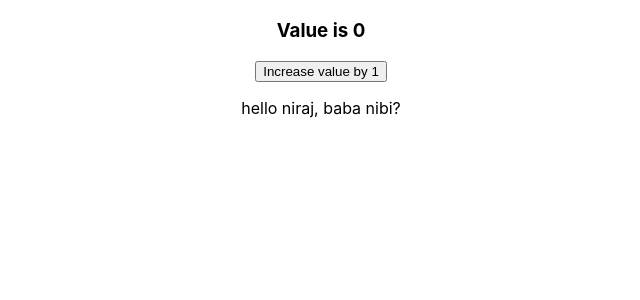
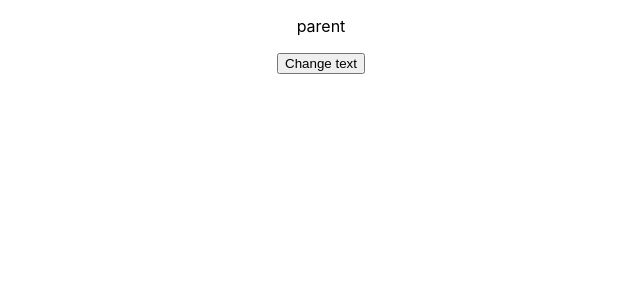
Before and after one commit to nirajpandey034/niraj_react, a React (Create React App) app: page / in a window 1280 px wide. Shown: the top 300 px of the page, without its empty margins (319-959 px from the left). Built offline with nearby package versions, Linux system fonts and the light colour scheme.

Commit message:
Method As Props Demo

```diff
--- a/src/App.js
+++ b/src/App.js
@@ -5,6 +5,7 @@ import Welcome from './components/Welcome'
 import Message from './components/Message'
 import Counter from './components/Counter'
 import Test from './components/Test'
+import ParentComponent from './components/ParentComponent'
 
 function App() {
   return (
@@ -13,8 +14,7 @@ function App() {
       <Welcome name = "niraj pandey"/>
       <Message />
       */}
-      <Counter />
-      <Test />
+      <ParentComponent />
     </div>
   );
 }
--- /dev/null
+++ b/src/components/ChildComponent.js
@@ -0,0 +1,14 @@
+import React, { Component } from 'react'
+
+class ChildComponent extends Component {
+    render() {
+        return (
+            <div>
+
+                <button onClick={()=>this.props.changeName("niraj")}>Change text</button>
+            </div>
+        )
+    }
+}
+
+export default ChildComponent
--- /dev/null
+++ b/src/components/ParentComponent.js
@@ -0,0 +1,30 @@
+import React, { Component } from 'react'
+import ChildComponent from './ChildComponent'
+
+class ParentComponent extends Component {
+
+    constructor(props) {
+        super(props)
+
+        this.state = {
+             parent : "parent"
+        }
+    }
+
+    changeParent = (changedName) =>{
+        this.setState({
+            parent : changedName
+        })
+    }
+
+    render() {
+        return (
+            <div>
+                <p>{this.state.parent}</p>
+                <ChildComponent changeName = {this.changeParent}/>
+            </div>
+        )
+    }
+}
+
+export default ParentComponent
```
